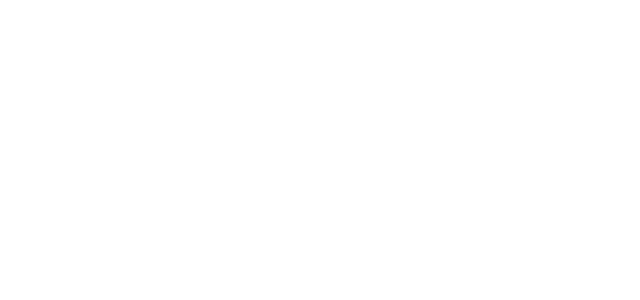
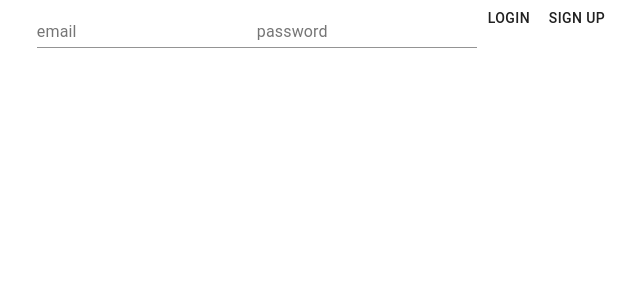
Before and after one commit to andrew-bradt/stack-task, a React (Create React App) app in the folder client/: page / in a window 1280 px wide. Shown: the top 300 px of the page, without its empty margins (315-955 px from the left). Built offline with nearby package versions, Linux system fonts and the light colour scheme; the HTML template or start-up script is replaced by a standard one.

Commit message:
Added Edit Button and State to Task Component

```diff
--- a/client/src/App.js
+++ b/client/src/App.js
@@ -1,8 +1,34 @@
 import './App.css';
+import {useState} from 'react';
+import Tasks from './components/Tasks';
+import LoginForm from './components/LoginForm';
+import SignUpForm from './components/SignUpForm';
 
 function App() {
+  const [user_id,setUser_id] = useState(null);
+  const [page,setPage] = useState('login');
+
+  const handleUserId = (id)=>{
+    setUser_id(id);
+    setPage('tasks');
+  }
+
+  const switchPage=(destination)=>{
+    setPage(destination);
+  }
+
+  const switchComponent = ()=>{
+    switch(page){
+      case "login":return <LoginForm onLogin={handleUserId} navToSignUp={switchPage}/>;
+      case "register":return <SignUpForm onSignUp={handleUserId} navToLogin={switchPage}/>;
+      case "tasks":return <Tasks user_id={user_id}/>;
+      default:return <LoginForm onLogin={handleUserId} navToSignUp={switchPage}/>;
+    }
+  }
+
   return (
     <div className="App">
+      {switchComponent()}
     </div>
   );
 }
--- a/client/src/components/LoginForm.js
+++ b/client/src/components/LoginForm.js
@@ -1,7 +1,7 @@
 import React,{useState} from 'react'
 import {Button,TextField} from '@material-ui/core';
 
-export default function LoginForm() {
+export default function LoginForm({onLogin,navToSignUp}) {
     const [userFields, setUserFields] = useState({
         email:'',
         password:''
@@ -21,14 +21,16 @@
             headers:{"Content-Type":"application/json"},
             body:JSON.stringify(userFields)
         });
-        const data = await response.json();
+        const {user_id} = await response.json();
+        onLogin(user_id);
     }
 
     return (
         <div>
             <TextField InputLabelProps={{htmlFor:'email'}} inputProps={{id:'email'}} label='email' onChange={onChange}>Email</TextField>
-            <TextField InputLabelProps={{htmlFor:'password'}} inputProps={{id:'password'}} label='password' onChange={onChange}>Password</TextField>
+            <TextField InputLabelProps={{htmlFor:'password'}} inputProps={{id:'password'}} label='password' onChange={onChange} type='password'>Password</TextField>
             <Button onClick={onSubmit}>Login</Button>
+            <Button onClick={()=>navToSignUp('register')}>Sign Up</Button>
         </div>
     )
 }
--- a/client/src/components/SignUpForm.js
+++ b/client/src/components/SignUpForm.js
@@ -1,10 +1,11 @@
 import React,{useState} from 'react'
 import {Button,TextField} from '@material-ui/core';
 
-export default function SignUpForm() {
+export default function SignUpForm({onSignUp,navToLogin}) {
     const [userFields, setUserFields] = useState({
         email:'',
-        password:''
+        password:'',
+        verifyPassword:''
     });
 
     const onChange = (e)=>{
@@ -16,19 +17,31 @@
 
     const onSubmit = async(e)=>{
         e.preventDefault();
-        const body = userFields;
-        const response = await fetch('/create-user',{
-            method:'POST',
-            headers:{"Content-Type":"application/json"},
-            body:JSON.stringify(body)
-        });
+        if(checkPassword()){
+            const response = await fetch('/create-user',{
+                method:'POST',
+                headers:{"Content-Type":"application/json"},
+                body:JSON.stringify(userFields)
+            });
+            const {user_id} = await response.json();
+            onSignUp(user_id);
+        } else {
+            alert('Passwords Do Not Match');
+        }
+    }
+
+    const checkPassword=()=>{
+        const {password, verifyPassword} = userFields;
+        return (password===verifyPassword);
     }
 
     return (
         <div>
             <TextField InputLabelProps={{htmlFor:'email'}} inputProps={{id:'email'}} label='email' onChange={onChange}>Email</TextField>
-            <TextField InputLabelProps={{htmlFor:'password'}} inputProps={{id:'password'}} label='password' onChange={onChange}>Password</TextField>
+            <TextField InputLabelProps={{htmlFor:'password'}} inputProps={{id:'password'}} label='password' onChange={onChange} type='password'>Password</TextField>
+            <TextField InputLabelProps={{htmlFor:'verifyPassword'}} inputProps={{id:'verifyPassword'}} label='verifyPassword' onChange={onChange} type='password'>Verify Password</TextField>
             <Button onClick={onSubmit}>Register</Button>
+            <Button onClick={()=>navToLogin('login')}>Login</Button>
         </div>
     )
 }
--- /dev/null
+++ b/client/src/components/Task.js
@@ -0,0 +1,27 @@
+import React,{useState,Fragment} from 'react'
+import {TextField,Button} from '@material-ui/core';
+
+export default function Task({todoItem, onSubmit, onDelete, onEdit}) {
+    const {title, description,todo_id} = todoItem;
+    const [toggleEdit, setToggleEdit] = useState(false);
+    const isDescription = (description)=>{
+        if(description)
+        return<p>{description}</p>
+    }
+    return (
+        <div>
+                <h3>{title}</h3>
+                {isDescription(description)}
+                <Button onClick={()=>onDelete(todo_id)}>Delete</Button>
+                {
+                    (!toggleEdit)
+                    ?<Button onClick={()=>setToggleEdit(true)}>Edit</Button>
+                    :
+                    <Fragment>
+                        <Button>Save</Button>
+                        <Button onClick={()=>setToggleEdit(false)}>Cancel</Button>
+                    </Fragment>
+                }
+        </div>
+    )
+}
--- a/client/src/components/Tasks.js
+++ b/client/src/components/Tasks.js
@@ -1,10 +1,52 @@
-import React from 'react'
+import React,{useState,useEffect} from 'react';
+import Task from './Task';
+import { Button } from '@material-ui/core';
 
+export default function Tasks({user_id}) {
+    const [todos,setTodos] = useState([]);
 
-export default function Tasks() {
+    useEffect(()=>{
+        (async()=>{
+            const response = await fetch(`/get-todos?user_id=${user_id}`);
+            const fetchedTodos = await response.json();
+            setTodos(fetchedTodos);
+        })();
+    },[]);
+
+    const onSubmit = (e, newTodo)=>{
+        const modifiedTodos = todos.map(todo=>(todo.todo_id===newTodo.id)?todo=newTodo:todo);
+        setTodos(modifiedTodos);
+    }
+
+    const onDelete = (id)=>{
+        const modifiedTodos = todos.filter(todo=>todo.todo_id!==id);
+        setTodos(modifiedTodos);
+        deleteTodoFromDb(id);
+    }
+
+    const deleteTodoFromDb = async(id)=>{
+        const response = await fetch(`/remove-todo?todo_id=${id}`,{method:'DELETE'});
+        const data = await response.json();
+        console.log(data);
+    }
+
+    const onEdit = ()=>{
+
+    }
+
+    const editTodoOnDb = async()=>{
+
+    }
+
     return (
         <div>
-
+            {
+                todos.map(todo=>{
+                    return(
+                        <Task key={todo.todo_id} todoItem={todo} onSubmit={onSubmit} onDelete={onDelete} onEdit={onEdit}/>
+                    )
+                })
+            }
         </div>
     )
 }
```
Also changed, not shown: client/src/components/AddTask.js (+31 -23 lines).
